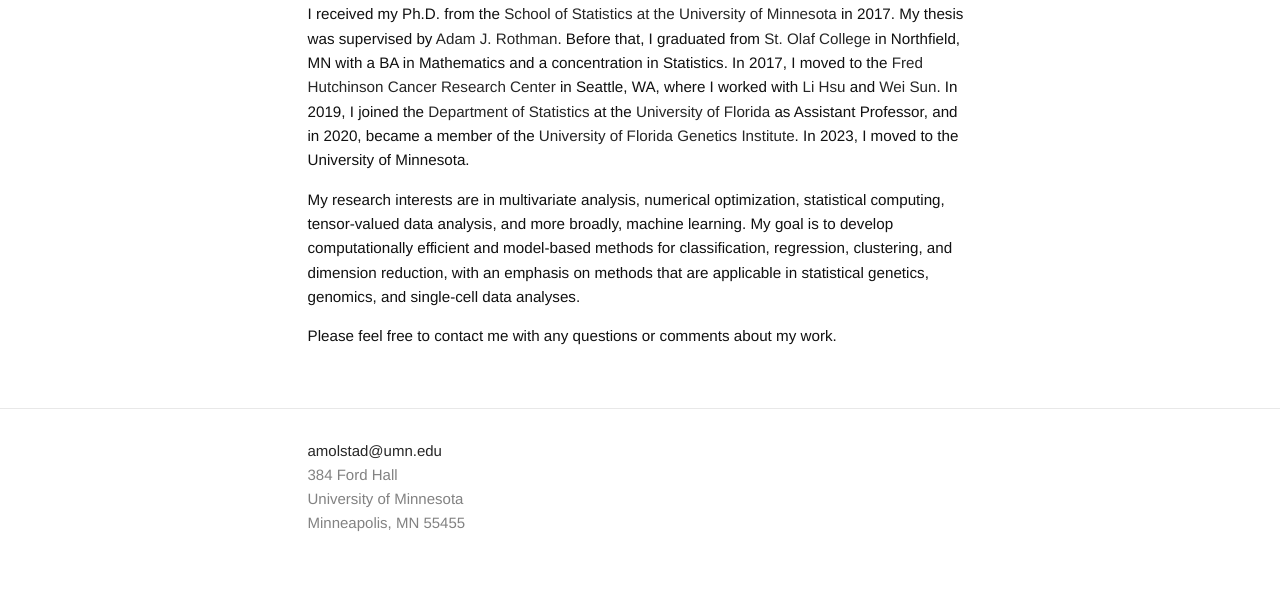
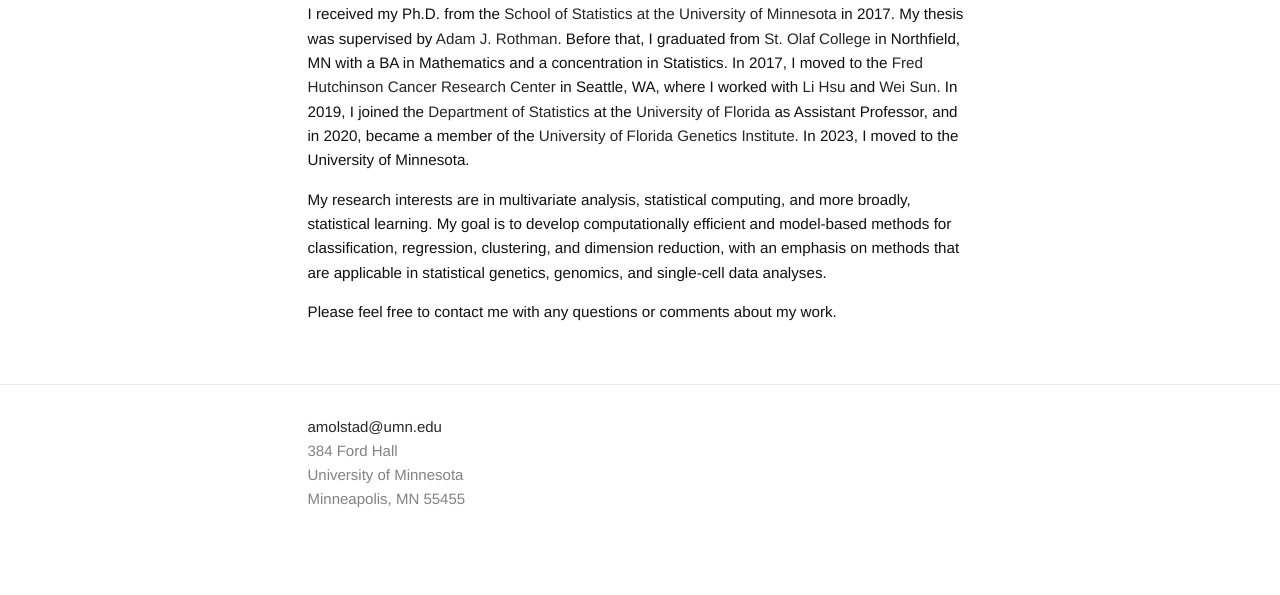
Before and after one commit to ajmolstad/ajmolstad.github.io, a Jekyll site: the page built from about.md, in a window 1280 px wide. Shown: the part 451-1046 px from the top of the page. Built offline with Jekyll 4.4.1, drawn with Linux system fonts in a browser that asks for light colours; after the commit the page ends 1022 px from its top, so only the background shows below that.

Commit message:
Update about.md

```diff
--- a/about.md
+++ b/about.md
@@ -6,8 +6,8 @@
 {% include image.html url="/images/Norway3.jpg" width=800 align="center" %}
 
 
-I received my Ph.D. from the [School of Statistics at the University of Minnesota](http://stat.umn.edu) in 2017. My thesis was supervised by [Adam J. Rothman](http://users.stat.umn.edu/~arothman). Before that, I graduated from [St. Olaf College](https://wp.stolaf.edu/) in Northfield, MN with a BA in Mathematics and a concentration in Statistics. In 2017, I moved to the [Fred Hutchinson Cancer Research Center](https://www.fredhutch.org/en.html) in Seattle, WA, where I worked with [Li Hsu](https://www.fredhutch.org/en/labs/profiles/hsu-li.html) and [Wei Sun](https://research.fhcrc.org/sun/en.html). In 2019, I joined the [Department of Statistics](http://stat.ufl.edu/) at the [University of Florida](http://ufl.edu/) as Assistant Professor, and in 2020, became a member of the [University of Florida Genetics Institute](http://ufgi.ufl.edu/). In 2023, I moved to the University of Minnesota.
+I received my Ph.D. from the [School of Statistics at the University of Minnesota](http://stat.umn.edu) in 2017. My thesis was supervised by [Adam J. Rothman](http://users.stat.umn.edu/~arothman). Before that, I graduated from [St. Olaf College](https://wp.stolaf.edu/) in Northfield, MN with a BA in Mathematics and a concentration in Statistics. In 2017, I moved to the [Fred Hutchinson Cancer Research Center](https://www.fredhutch.org/en.html) in Seattle, WA, where I worked with [Li Hsu](https://www.fredhutch.org/en/faculty-lab-directory/hsu-li.html) and [Wei Sun](https://www.fredhutch.org/en/faculty-lab-directory/sun-wei.html). In 2019, I joined the [Department of Statistics](http://stat.ufl.edu/) at the [University of Florida](http://ufl.edu/) as Assistant Professor, and in 2020, became a member of the [University of Florida Genetics Institute](http://ufgi.ufl.edu/). In 2023, I moved to the University of Minnesota.
 
-My research interests are in multivariate analysis, numerical optimization, statistical computing, tensor-valued data analysis, and more broadly, machine learning. My goal is to develop computationally efficient and model-based methods for classification, regression, clustering, and dimension reduction, with an emphasis on methods that are applicable in statistical genetics, genomics, and single-cell data analyses.
+My research interests are in multivariate analysis,  statistical computing,  and more broadly, statistical learning. My goal is to develop computationally efficient and model-based methods for classification, regression, clustering, and dimension reduction, with an emphasis on methods that are applicable in statistical genetics, genomics, and single-cell data analyses.
 
 Please feel free to contact me with any questions or comments about my work.
```
